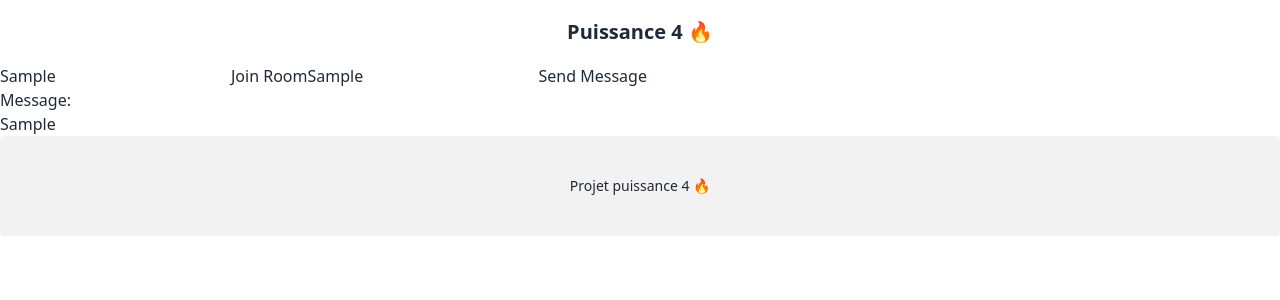
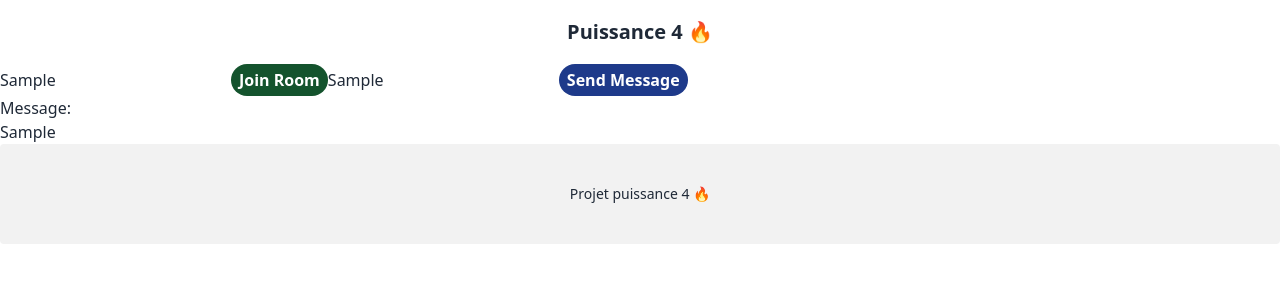
Before and after one commit to fredy-ID/brief-simplon-puissance-4-2023, a Nuxt app in the folder frontend/: page /socket in a window 1280 px wide. Both pictures are taken after typing "Sample", "Sample" into the empty fields and a click on the button "Send Message". Shown: the top 300 px of the page. Built offline with nearby package versions, Linux system fonts and the light colour scheme; no server answers.

Commit message:
Update socket.vue

```diff
--- a/frontend/pages/socket.vue
+++ b/frontend/pages/socket.vue
@@ -1,12 +1,12 @@
 <template>
   <div>
     <input placeholder="Room Number..." v-model="room" />
-    <button @click="joinRoom">Join Room</button>
+    <button @click="joinRoom" class="bg-green-900 hover:bg-green-800 text-white font-bold py-1 px-2 rounded-full">Join Room</button>
     <input placeholder="Message..." v-model="message" />
-    <button @click="sendMessage">Send Message</button>
+    <button @click="sendMessage"  class="bg-blue-900 hover:bg-blue-800 text-white font-bold py-1 px-2 rounded-full">Send Message</button>
     <div v-for="(msg, index) in messages" :key="index">
       <h1>Message:</h1>
-      {{ msg }}
+      <p class="">{{ msg }}</p>
     </div>
   </div>
 </template>
```
